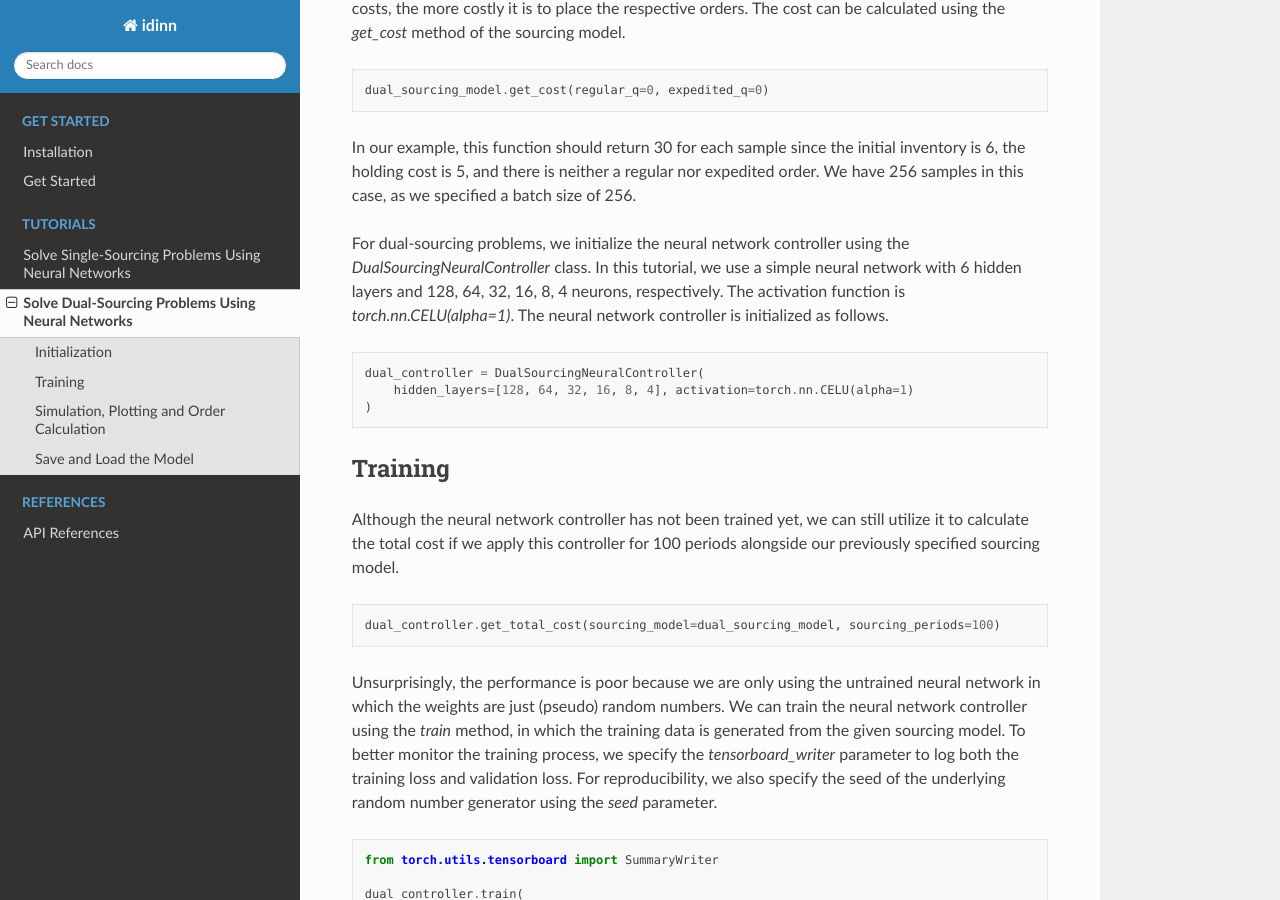
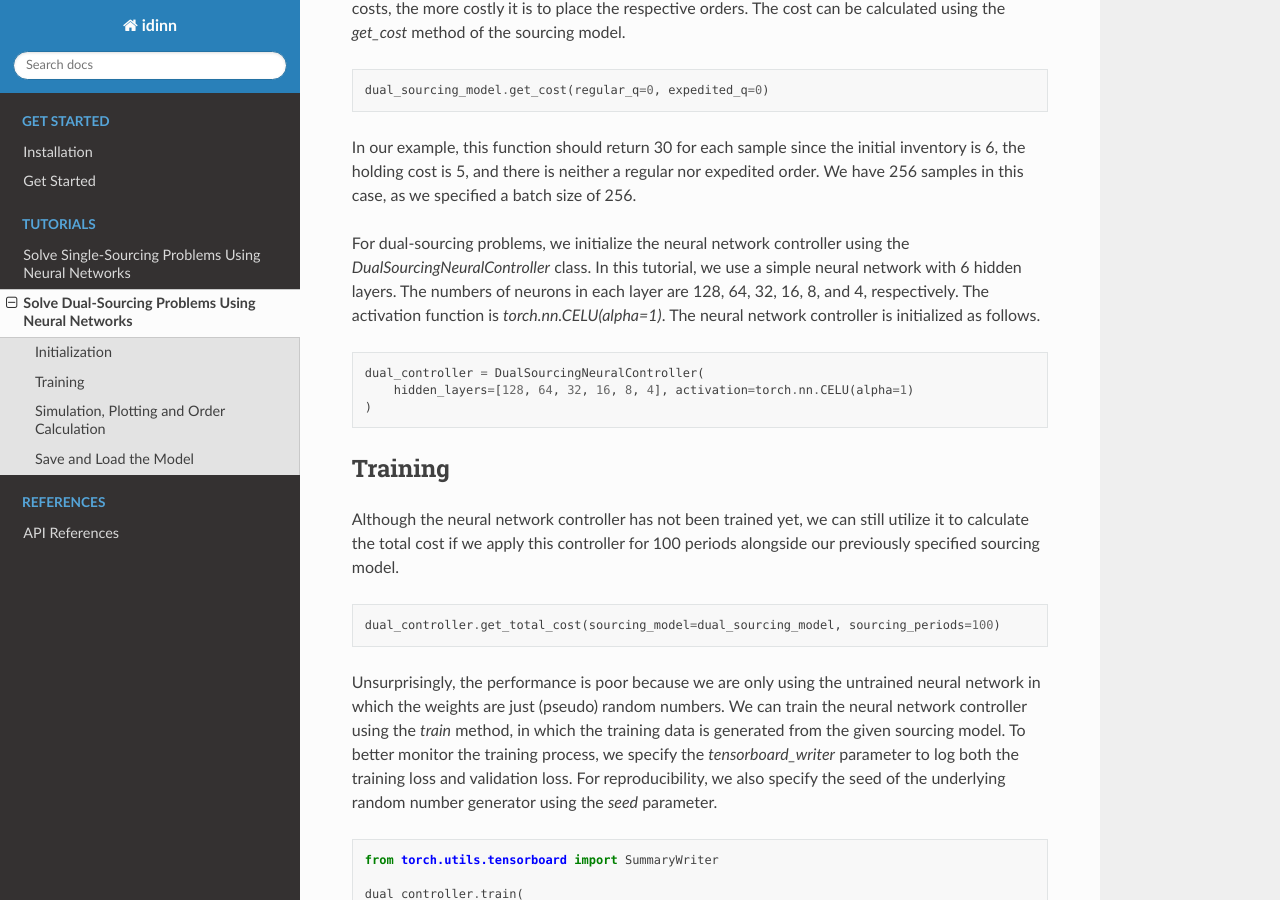
Before and after one commit to iewaij/idinn-streamlit, a Sphinx documentation site: the page built from docs/tutorials/dual.rst, in a window 1280 px wide and 900 px high, scrolled down 1204 px. Built offline with Sphinx 7.4.7 and the Read the Docs theme 2.0.0, drawn with Linux system fonts in a browser that asks for light colours.

Commit message:
Update file dual.rst

```diff
--- a/docs/tutorials/dual.rst
+++ b/docs/tutorials/dual.rst
@@ -42,7 +42,7 @@ where :math:`I_t` is the inventory level at period :math:`t`, :math:`q^r_t` is t
 
 In our example, this function should return 30 for each sample since the initial inventory is 6, the holding cost is 5, and there is neither a regular nor expedited order. We have 256 samples in this case, as we specified a batch size of 256.
 
-For dual-sourcing problems, we initialize the neural network controller using the `DualSourcingNeuralController` class. In this tutorial, we use a simple neural network with 6 hidden layers and 128, 64, 32, 16, 8, 4 neurons, respectively. The activation function is `torch.nn.CELU(alpha=1)`. The neural network controller is initialized as follows.
+For dual-sourcing problems, we initialize the neural network controller using the `DualSourcingNeuralController` class. In this tutorial, we use a simple neural network with 6 hidden layers. The numbers of neurons in each layer are 128, 64, 32, 16, 8, and 4, respectively. The activation function is `torch.nn.CELU(alpha=1)`. The neural network controller is initialized as follows.
 
 .. code-block:: python
 
```
